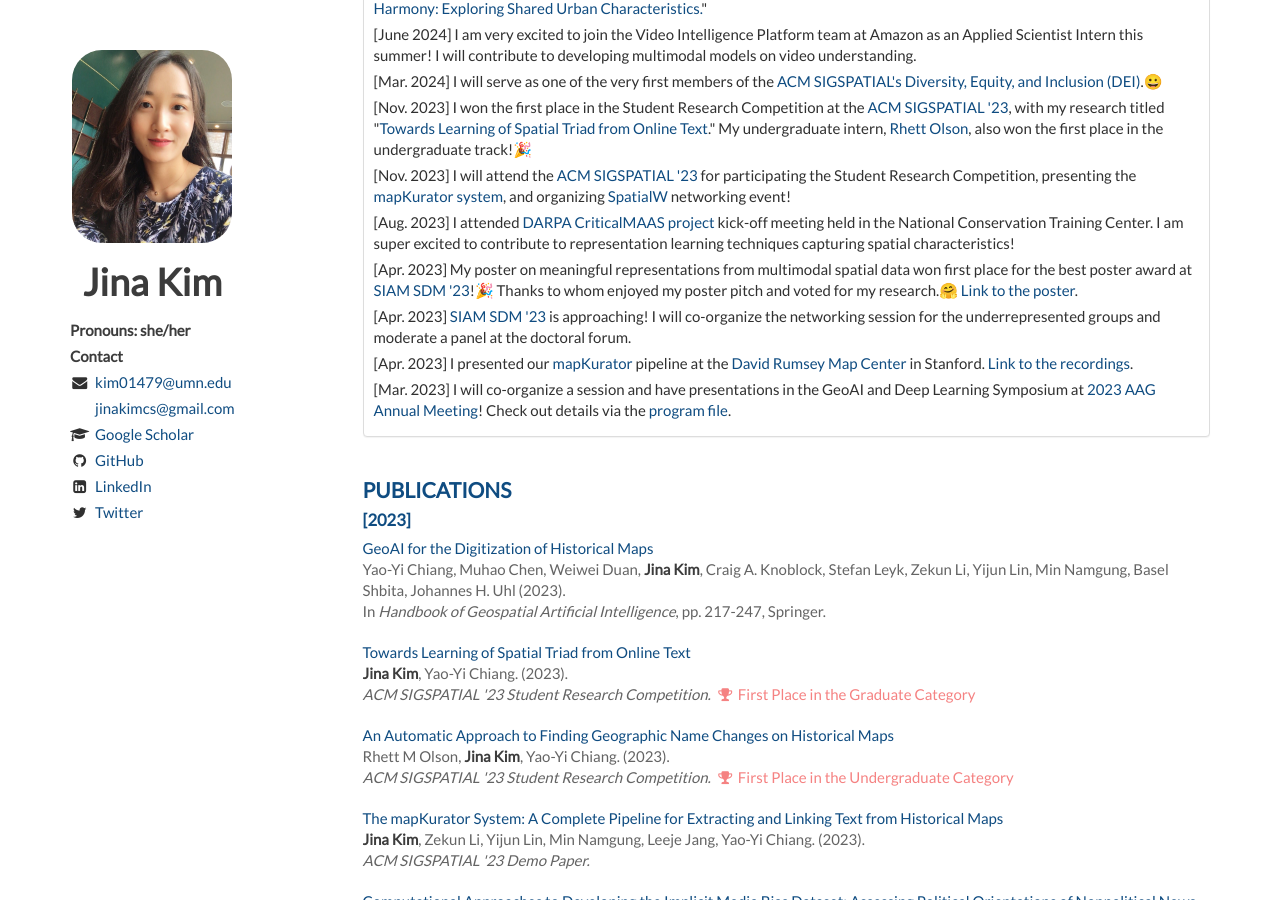
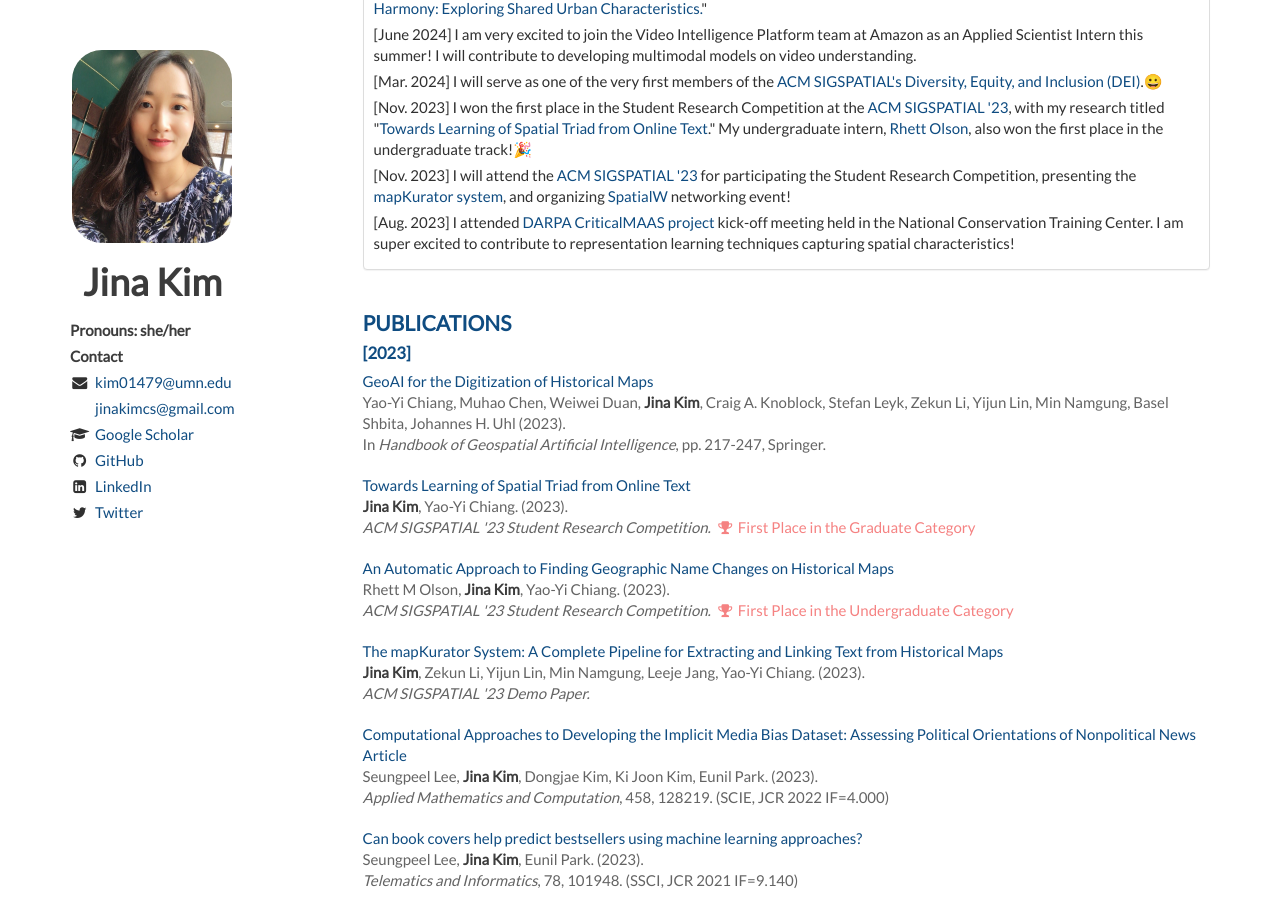
Before and after one commit to Jina-Kim/Jina-Kim.github.io, a Jekyll site: the page built from index.html, in a window 1280 px wide and 900 px high, scrolled down 446 px. Built offline with Jekyll 4.4.1, drawn with Linux system fonts in a browser that asks for light colours; nearby versions of some CDN libraries; the list of posts is cut into pages by our own code; some of the changed lines change nothing that is shown.

Commit message:
Update about.html

```diff
--- a/_includes/about.html
+++ b/_includes/about.html
@@ -28,11 +28,11 @@
             </li>
             <li>[Nov. 2023] I will attend the <a href="https://sigspatial2023.sigspatial.org/">ACM SIGSPATIAL '23</a> for participating the Student Research Competition, presenting the <a href="https://arxiv.org/pdf/2306.17059">mapKurator system</a>, and organizing <a href="https://spatialwomen.github.io/">SpatialW</a> networking event!</li>
             <li>[Aug. 2023] I attended <a href="https://criticalminerals.darpa.mil/">DARPA CriticalMAAS project</a> kick-off meeting held in the National Conservation Training Center. I am super excited to contribute to representation learning techniques capturing spatial characteristics!</li>
-            <li>[Apr. 2023] My poster on meaningful representations from multimodal spatial data won first place for the best poster award at <a href="https://www.siam.org/conferences/cm/conference/sdm23">SIAM SDM '23</a>!🎉 Thanks to whom enjoyed my poster pitch and voted for my research.🤗 <a href="https://jina-kim.github.io/files/SDM2023_Doctoral_Forum_Poster.pdf">Link to the poster</a>.</li>
-            <li>[Apr. 2023] <a href="https://www.siam.org/conferences/cm/conference/sdm23">SIAM SDM '23</a> is approaching! I will co-organize the networking session for the underrepresented groups and moderate a panel at the doctoral forum.</li>
-            <li>[Apr. 2023] I presented our <a href="https://knowledge-computing.github.io/mapkurator-doc/#/">mapKurator</a> pipeline at the <a href="https://cesta.stanford.edu/events/machine-reading-maps-summit">David Rumsey Map Center</a> in Stanford. <a href="https://youtu.be/yStLzf-mrtY">Link to the recordings</a>.</li>
-            <li>[Mar. 2023] I will co-organize a session and have presentations in the GeoAI and Deep Learning Symposium at <a href="https://www.aag.org/events/aag2023/">2023 AAG Annual Meeting</a>! Check out details via the <a href="https://www.aag.org/wp-content/uploads/2023/03/AAG-2023-PDF-program.pdf">program file</a>.</li>
             <div class="collapse" id="collapseList" aria-expanded="false" style="height: 0px;">
+                <li>[Apr. 2023] My poster on meaningful representations from multimodal spatial data won first place for the best poster award at <a href="https://www.siam.org/conferences/cm/conference/sdm23">SIAM SDM '23</a>!🎉 Thanks to whom enjoyed my poster pitch and voted for my research.🤗 <a href="https://jina-kim.github.io/files/SDM2023_Doctoral_Forum_Poster.pdf">Link to the poster</a>.</li>
+                <li>[Apr. 2023] <a href="https://www.siam.org/conferences/cm/conference/sdm23">SIAM SDM '23</a> is approaching! I will co-organize the networking session for the underrepresented groups and moderate a panel at the doctoral forum.</li>
+                <li>[Apr. 2023] I presented our <a href="https://knowledge-computing.github.io/mapkurator-doc/#/">mapKurator</a> pipeline at the <a href="https://cesta.stanford.edu/events/machine-reading-maps-summit">David Rumsey Map Center</a> in Stanford. <a href="https://youtu.be/yStLzf-mrtY">Link to the recordings</a>.</li>
+                <li>[Mar. 2023] I will co-organize a session and have presentations in the GeoAI and Deep Learning Symposium at <a href="https://www.aag.org/events/aag2023/">2023 AAG Annual Meeting</a>! Check out details via the <a href="https://www.aag.org/wp-content/uploads/2023/03/AAG-2023-PDF-program.pdf">program file</a>.</li>
                 <li>[Nov. 2022] <a href="http://spatialwomen.github.io/">SpatialW</a> official website is released! We have several Board of Directors positions available. Please check out the details via the website.🤗</li>
                 <li>[Oct. 2022] I am excited to co-organize the first networking event for female graduate students at SIGSPATIAL '22! Please fill out the <a href="https://forms.gle/JicrFUYeUtaH7i3XA">survey form</a> if you're interested in!
                 <li>[Oct. 2022] Our spatial language model SpaBERT paper was accepted to <a href="https://2022.emnlp.org/">EMNLP '22</a> findings!🎉</li>
```
